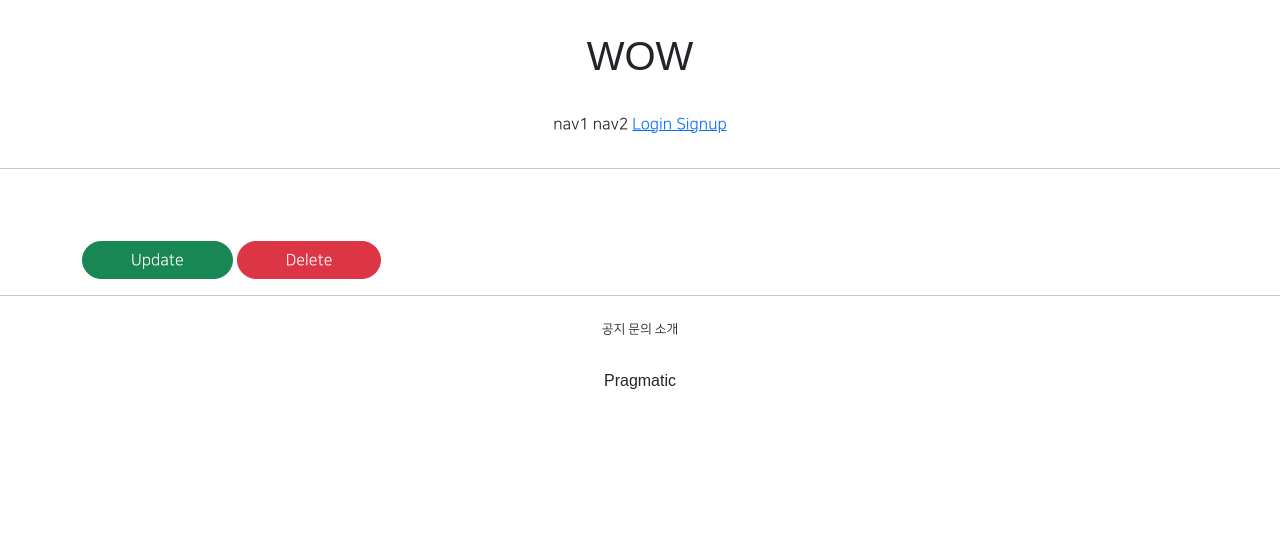
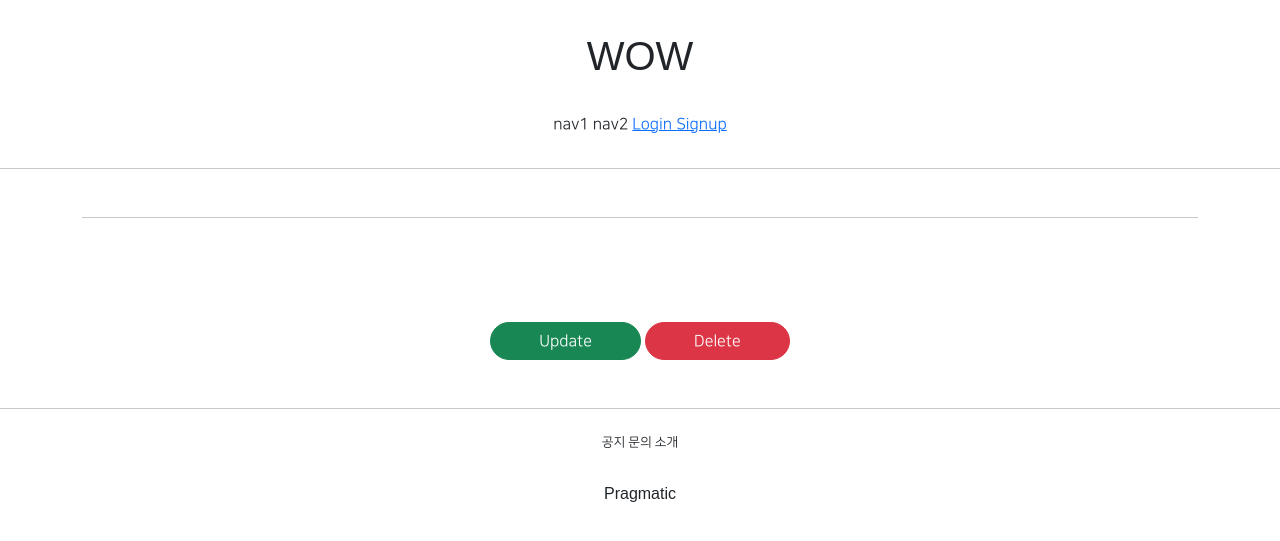
Before and after one commit to ha-yun/GSWEB2, a Django app: template articleapp/templates/articleapp/detail.html in a window 1280 px wide. Shown: the top 541 px of the page. Run offline with Django 3.2, Linux system fonts and the light colour scheme; the template is opened without the code that fills it, so the values that code supplies are empty; parts of the project's set-up code (start-up, migrations or seed data) failed here and were passed over; some web fonts are replaced.

Commit message:
2021/08/05 gsweb2! class commit 2-1

```diff
--- a/articleapp/templates/articleapp/detail.html
+++ b/articleapp/templates/articleapp/detail.html
@@ -2,15 +2,16 @@
 
 {% block content %}
 
-    <div class="container">
-        <div>
+    <div class="container text-center">
+        <div class="my-5">
 
             {#      제목, 글쓴이, 작성일    #}
             <h1 class="NNS_B">{{ target_article.title }}</h1>
             <h3>{{ target_article.writer.profile.nickname }}</h3>
             <p>{{ target_article.created_at }}</p>
         </div>
-        <div>
+        <hr>
+        <div class="my-5">
             {#      게시글 대표이미지, 글 내용     #}
             <img src="{{ target_article.image.url }}"
                  class="article_image"
```
